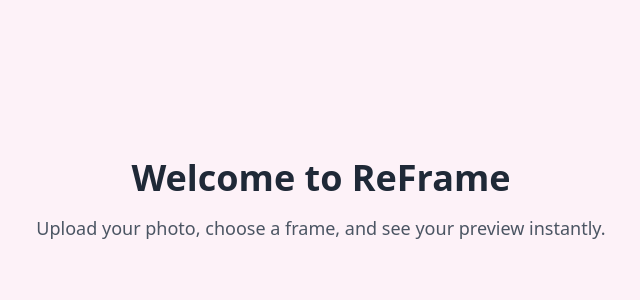
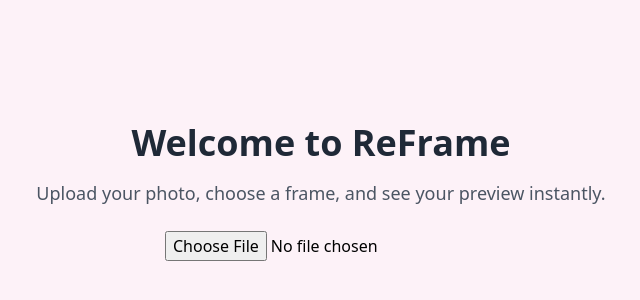
Before and after one commit to a19199/ReFrame2, a Next.js app: page / in a window 1280 px wide. Shown: the part 200-500 px from the top of the page, without its empty margins (319-959 px from the left). Built offline with nearby package versions, Linux system fonts and the light colour scheme.

Commit message:
Update index.js

```diff
--- a/pages/index.js
+++ b/pages/index.js
@@ -1,10 +1,35 @@
+import { useState } from 'react';
+
 export default function Home() {
+  const [image, setImage] = useState(null);
+
+  const handleUpload = (e) => {
+    const file = e.target.files?.[0];
+    if (!file) return;
+    const reader = new FileReader();
+    reader.onloadend = () => setImage(reader.result);
+    reader.readAsDataURL(file);
+  };
+
   return (
     <main className="min-h-screen bg-pink-50 flex flex-col items-center justify-center p-6">
       <h1 className="text-4xl font-bold text-gray-800 mb-4">Welcome to ReFrame</h1>
-      <p className="text-lg text-gray-600 text-center max-w-xl">
+      <p className="text-lg text-gray-600 text-center max-w-xl mb-6">
         Upload your photo, choose a frame, and see your preview instantly.
       </p>
+
+      <input
+        type="file"
+        accept="image/*"
+        onChange={handleUpload}
+        className="mb-4"
+      />
+
+      {image && (
+        <div className="mt-4">
+          <img src={image} alt="Uploaded" className="max-w-xs rounded shadow" />
+        </div>
+      )}
     </main>
   );
 }
```
